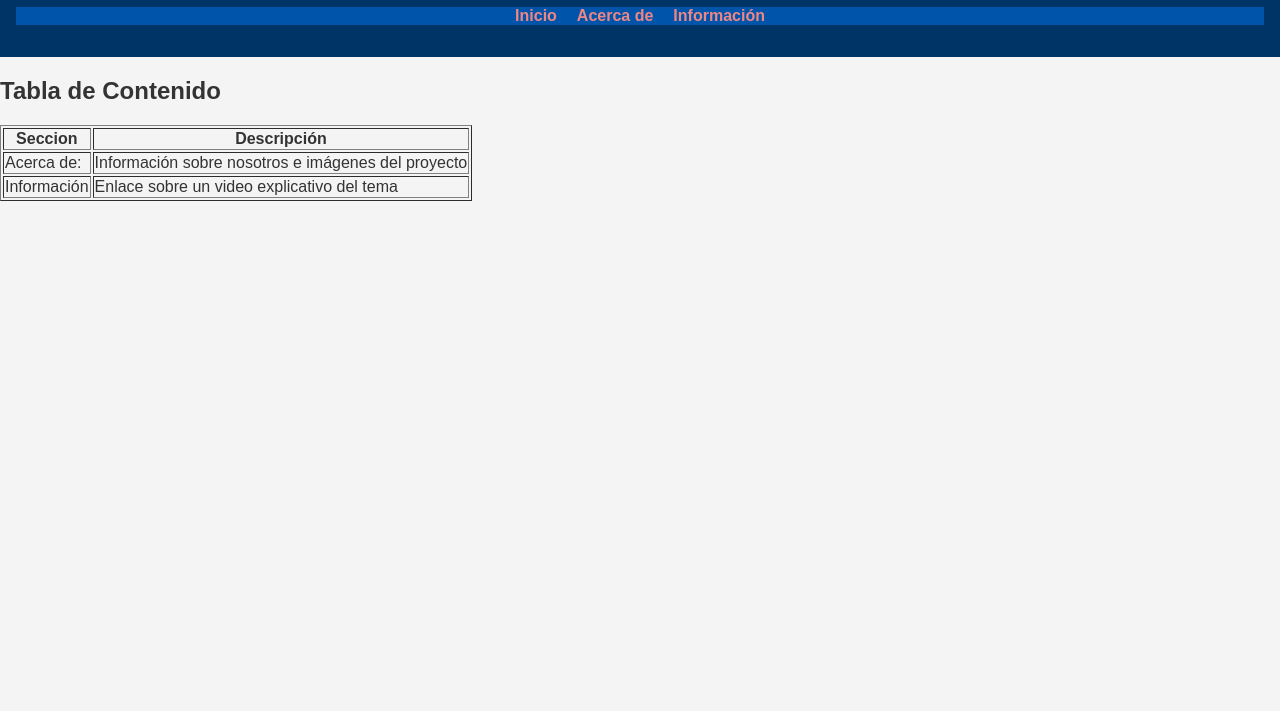
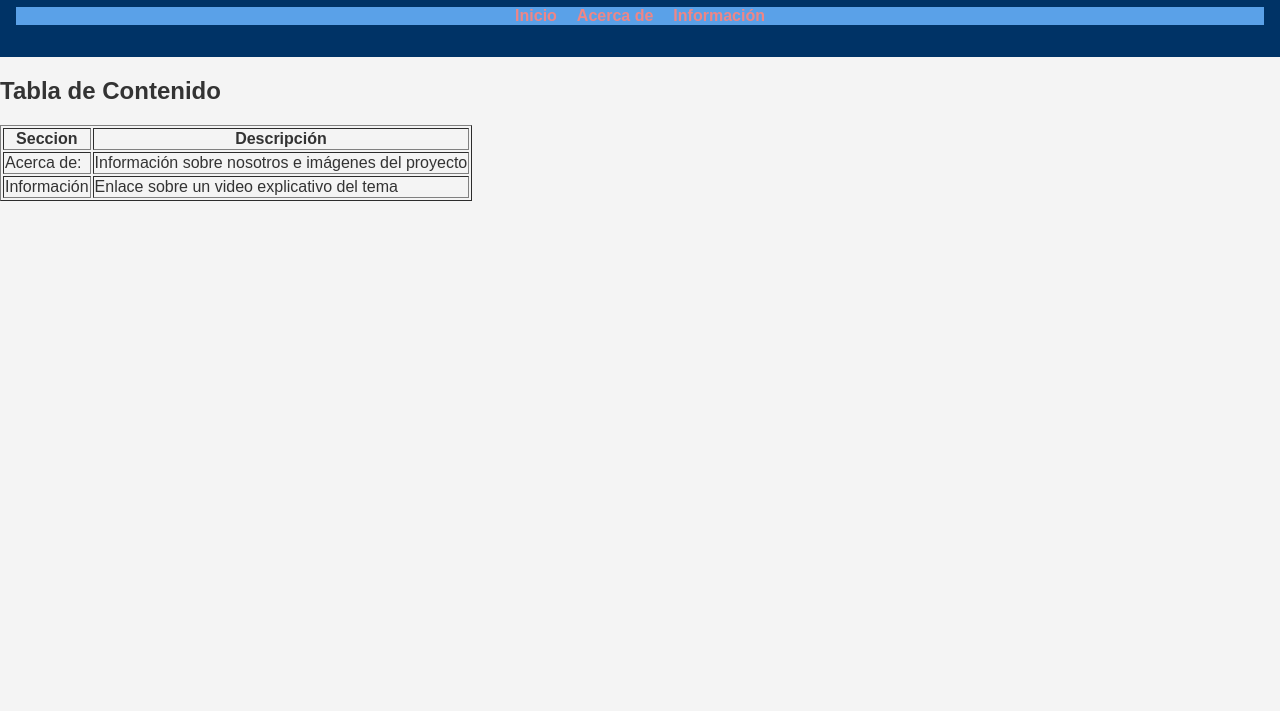
Before and after one commit to Andrestrujillo22/ADSO_Jair-Andres-Trujillo_Angie-Gomez, a plain HTML site: page index.html in a window 1280 px wide. Shown: the part 89-800 px from the top of the page. Drawn offline with Linux system fonts and the light colour scheme; files that its build step writes are made by us from their sources.

Commit message:
Cambie el color de la parte inferior

```diff
--- a/css/Style/style.css
+++ b/css/Style/style.css
@@ -18,7 +18,7 @@ nav ul {
     padding: 0;
     display: flex;
     justify-content: center;
-    background-color: #0055aa;
+    background-color: #5aa1e8;
 }
 
 nav ul li {
```
